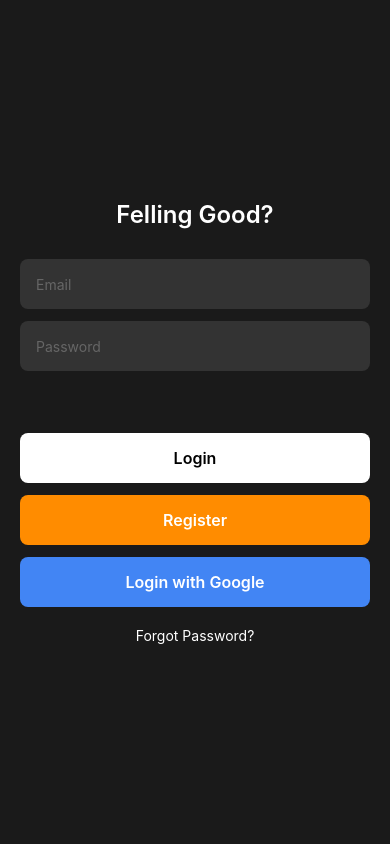
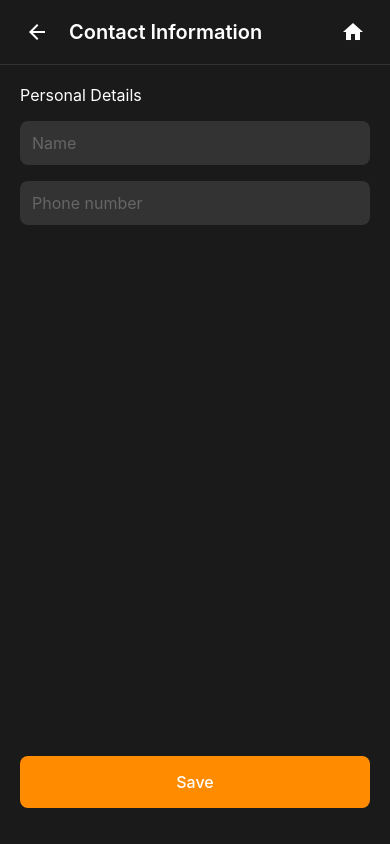
Before and after one commit to DanielMarquesz/felling-good, a React Native app: screen /ContactInfo in a window 390 px wide. Built offline with nearby package versions, Linux system fonts and the light colour scheme.

Commit message:
feat: add person screen

```diff
--- a/App/Components/Settings/Contacts/Create/create.tsx
+++ b/App/Components/Settings/Contacts/Create/create.tsx
@@ -6,7 +6,9 @@ import {
   TouchableOpacity,
   StyleSheet,
   SafeAreaView,
+  StatusBar,
 } from 'react-native';
+import Icon from 'react-native-vector-icons/MaterialIcons';
 import { useNavigation } from '@react-navigation/native';
 
 interface ContactInfoProps {}
@@ -20,17 +22,24 @@ const ContactInfoScreen: React.FC<ContactInfoProps> = () => {
   };
 
   return (
-    <SafeAreaView style={styles.container}>
+    <SafeAreaView style={styles.safeArea}>
+      <StatusBar barStyle="light-content" backgroundColor="#1a1a1a" />
+      <View style={styles.container}>
         <View style={styles.header}>
+          <View style={styles.headerLeft}>
             <TouchableOpacity
               onPress={() => navigation.goBack()}
-          style={styles.backButton}
+              style={styles.headerButton}
             >
-          <Text style={styles.backButtonText}>←</Text>
+              <Icon name="arrow-back" size={24} color="#fff" />
             </TouchableOpacity>
             <Text style={styles.headerTitle}>Contact Information</Text>
-        <TouchableOpacity onPress={() => navigation.navigate('Home')}>
-          <Text style={styles.homeIcon}>⌂</Text>
+          </View>
+          <TouchableOpacity
+            onPress={() => navigation.navigate('Home')}
+            style={styles.headerButton}
+          >
+            <Icon name="home" size={24} color="#fff" />
           </TouchableOpacity>
         </View>
 
@@ -59,42 +68,45 @@ const ContactInfoScreen: React.FC<ContactInfoProps> = () => {
             <Text style={styles.saveButtonText}>Save</Text>
           </TouchableOpacity>
         </View>
+      </View>
     </SafeAreaView>
   );
 };
 
 const styles = StyleSheet.create({
+  safeArea: {
+    flex: 1,
+    backgroundColor: '#1a1a1a',
+  },
   container: {
     flex: 1,
     backgroundColor: '#1a1a1a',
   },
   header: {
     flexDirection: 'row',
+    justifyContent: 'space-between',
     alignItems: 'center',
-    justifyContent: 'space-between',
-    padding: 16,
+    paddingHorizontal: 20,
+    paddingVertical: 15,
     borderBottomWidth: 1,
     borderBottomColor: '#333',
   },
-  backButton: {
-    padding: 8,
+  headerLeft: {
+    flexDirection: 'row',
+    alignItems: 'center',
   },
-  backButtonText: {
-    color: '#fff',
-    fontSize: 20,
+  headerButton: {
+    padding: 5,
   },
   headerTitle: {
     color: '#fff',
-    fontSize: 18,
-    fontWeight: '500',
-  },
-  homeIcon: {
-    color: '#fff',
     fontSize: 20,
+    fontWeight: '600',
+    marginLeft: 15,
   },
   content: {
     flex: 1,
-    padding: 16,
+    padding: 20,
   },
   sectionTitle: {
     color: '#fff',
--- a/App/Components/Settings/Contacts/contacts.tsx
+++ b/App/Components/Settings/Contacts/contacts.tsx
@@ -51,7 +51,7 @@ const ContactScreen: React.FC = () => {
   };
 
   const handleAdd = () => {
-    console.log('Add new contact');
+    navigation.navigate('ContactInfo');
   };
 
   return (
--- a/App/Navigation/navigation.tsx
+++ b/App/Navigation/navigation.tsx
@@ -7,6 +7,7 @@ import AnswerScreen from '../Components/Home/Question/answer';
 import SettingsScreen from '../Components/Settings/settings';
 import NotificationSettingsScreen from '../Components/Settings/Notifications/notifications';
 import ContactScreen from '../Components/Settings/Contacts/contacts';
+import ContactInfoScreen from '../Components/Settings/Contacts/Create/create';
 
 
 const Stack = createStackNavigator();
@@ -21,6 +22,7 @@ const Navigation = () => {
       <Stack.Screen name="Settings" component={SettingsScreen} options={{headerShown: false}}/>
       <Stack.Screen name="SettingsNavigation" component={NotificationSettingsScreen} options={{headerShown: false}}/>
       <Stack.Screen name="Contact" component={ContactScreen} options={{headerShown: false}}/>
+      <Stack.Screen name="ContactInfo" component={ContactInfoScreen} options={{headerShown: false}}/>
     </Stack.Navigator>
     </NavigationContainer>
   );
```
Lines whose indentation alone changed are shown as unchanged.
